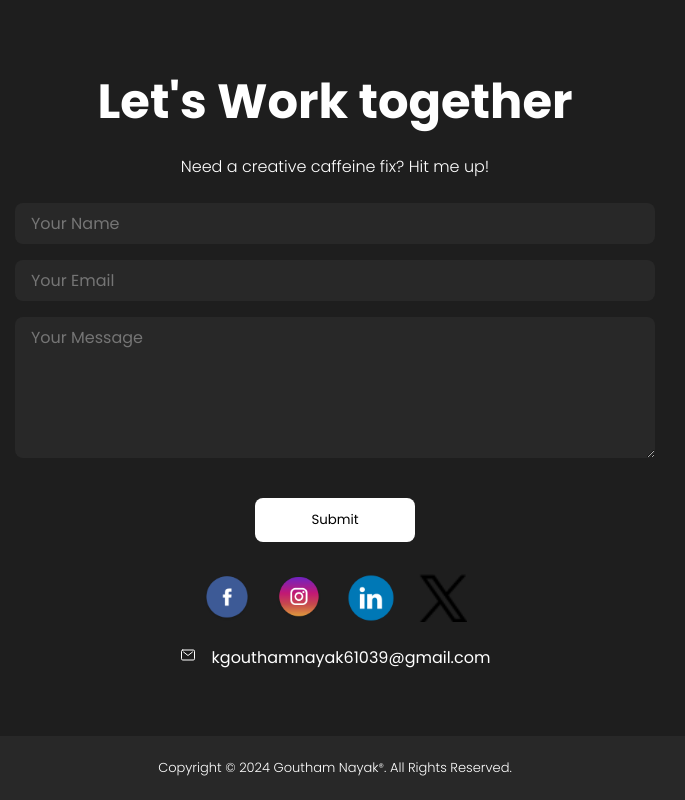
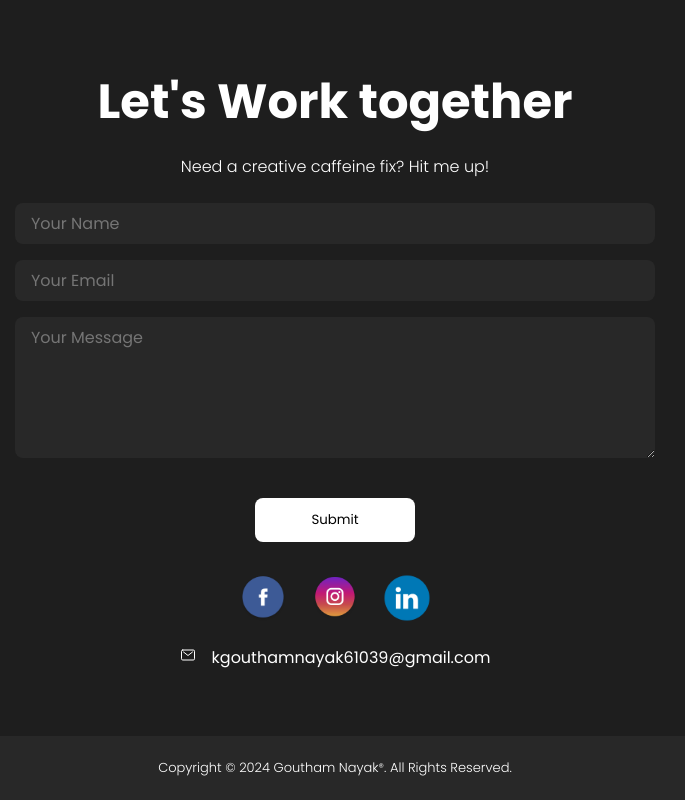
Before and after one commit to Goutham990/GouthamWeb, a React (Create React App) app: page / in a window 1280 px wide. Shown: the part 1858-2658 px from the top of the page, without its empty margins (305-990 px from the left). Built offline with nearby package versions, Linux system fonts and the light colour scheme.

Commit message:
Twitter icon removed

```diff
--- a/src/components/gemail/gemail.jsx
+++ b/src/components/gemail/gemail.jsx
@@ -92,11 +92,11 @@
 
 
 
-             <a href="https://x.com/Gouthamnayak99" className="twitter" target='_blank'>
+             {/* <a href="https://x.com/Gouthamnayak99" className="twitter" target='_blank'>
              <img src={TwitterIcon} alt="Twitter" className="link" />
 
 
-             </a>
+             </a> */}
 
 
 
```
